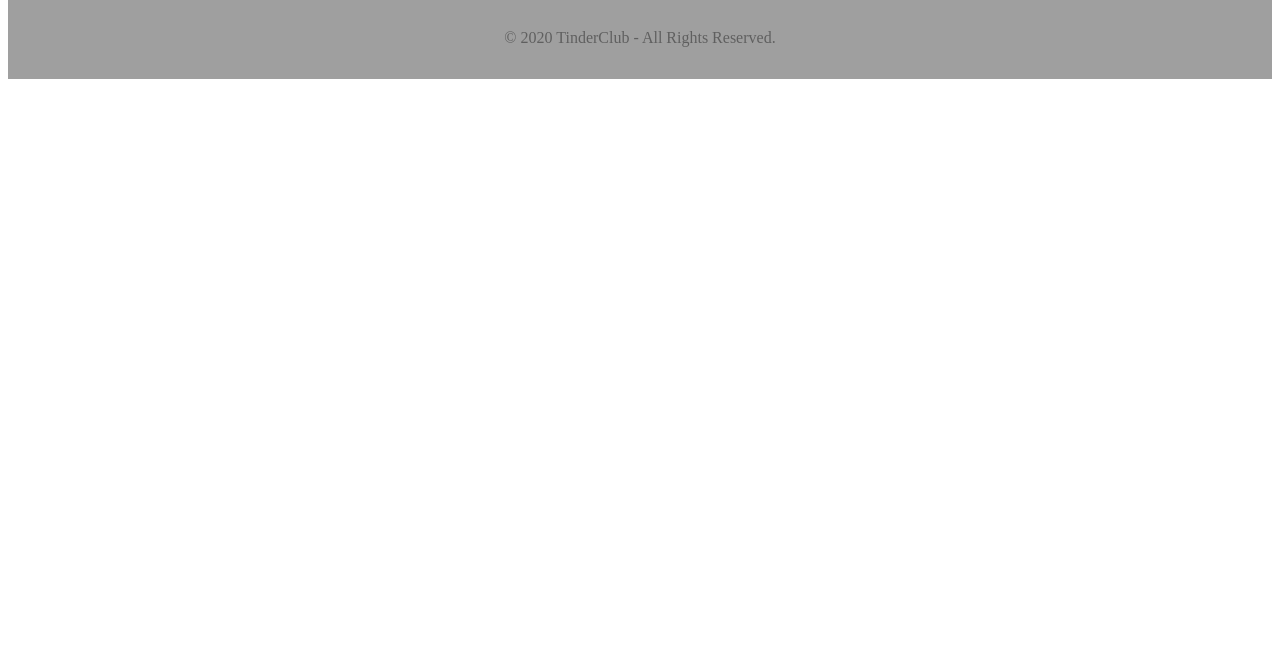
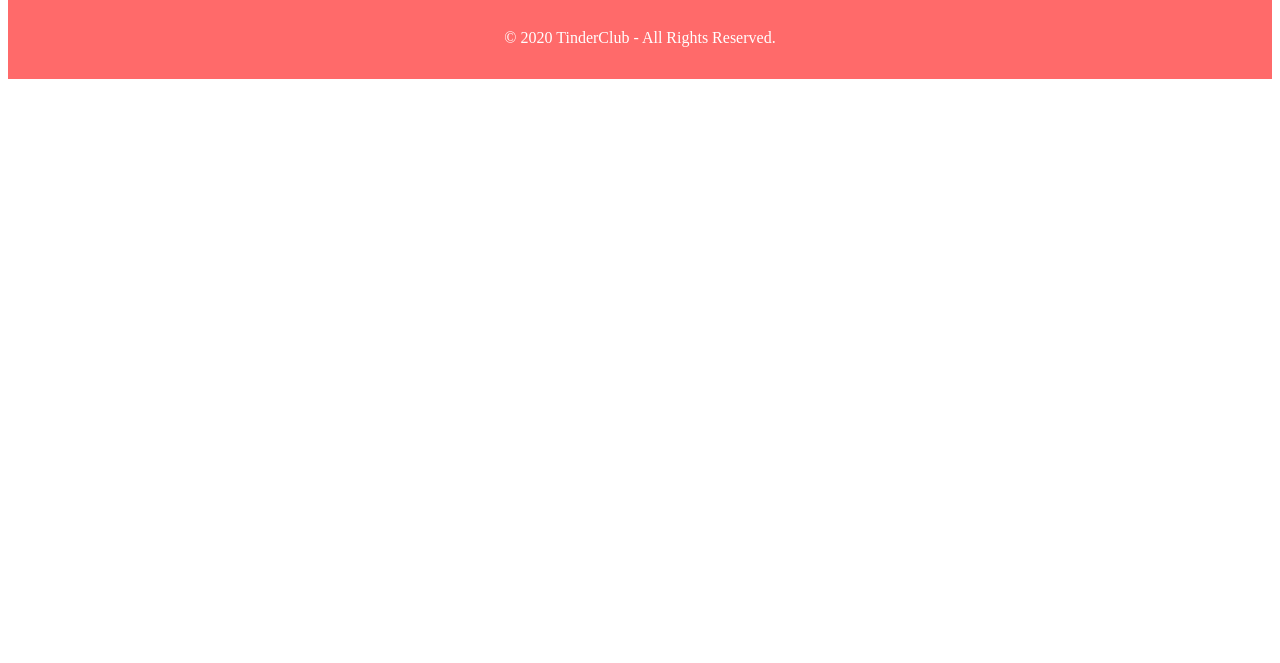
Before and after one commit to jeffreybe/casetinderclub, a plain HTML site: page index.html in a window 1280 px wide. Shown: the part 137-800 px from the top of the page. Drawn offline with Linux system fonts and the light colour scheme; files that its build step writes are made by us from their sources.

Commit message:
hihi sorry te veel push

```diff
--- a/css/style.css
+++ b/css/style.css
@@ -19,8 +19,8 @@
 /*FOOTER*/
 
 .main-footer {
-	background-color: rgb(159,159,159);
-	color: rgba(0,0,0,.4);
+	background-color: #FF6A6A;
+	color: white;
 	padding: 1rem 0;
 	text-align:center;
 }
--- a/index.html
+++ b/index.html
@@ -5,7 +5,7 @@
 	<meta name="viewport" content="width=
 	$, initial-scale=1.0">
 	<title>TindeDanceClub</title>
-	<link rel="stylesheet" href="style.css">
+	<link rel="stylesheet" href="css/style.css">
 </head>
 <body>
 	<header class="main-header">
```
